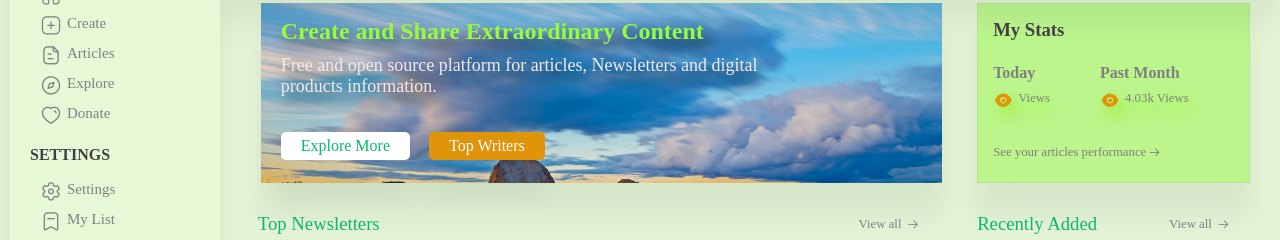
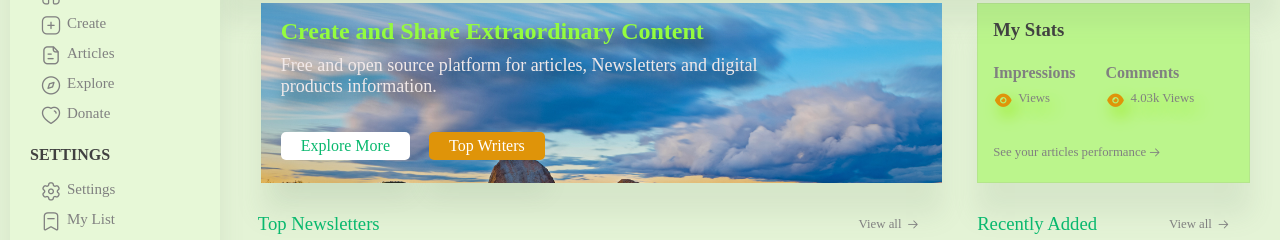
Before and after one commit to fescii/getopas, a Django app: template mysite/editors/templates/editors/dashboard.html in a window 1280 px wide. Shown: the part 72-312 px from the top of the page. Run offline with Django 4.2, Linux system fonts and the light colour scheme; the template is opened without the code that fills it, so the values that code supplies are empty; parts of the project's set-up code (start-up, migrations or seed data) failed here and were passed over.

Commit message:
Editors: Entry B31

```diff
--- a/mysite/editors/templates/editors/dashboard.html
+++ b/mysite/editors/templates/editors/dashboard.html
@@ -89,13 +89,13 @@
     <div class="stats">
       <h3 class="stats-title">My Stats</h3>
       <div class="stats-today">
-        <h4 class="today">Today</h4>
+        <h4 class="today">Impressions</h4>
         <p class="today-stats">
           <span class="iconly-Show icbo"></span>{{ views}} Views
         </p>
       </div>
       <div class="stats-month">
-        <h4 class="month">Past Month</h4>
+        <h4 class="month">Comments</h4>
         <p class="month-stats">
           <span class="iconly-Show icbo"></span>4.03k Views
         </p>
```
